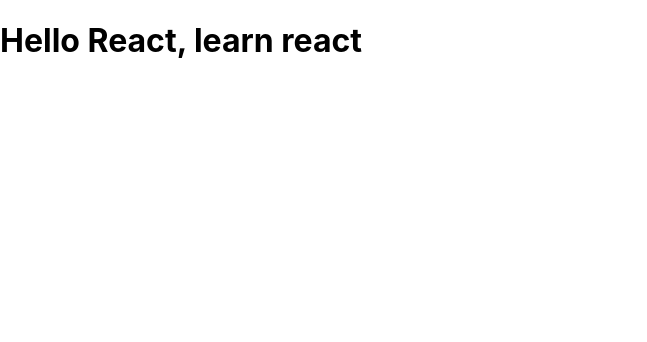
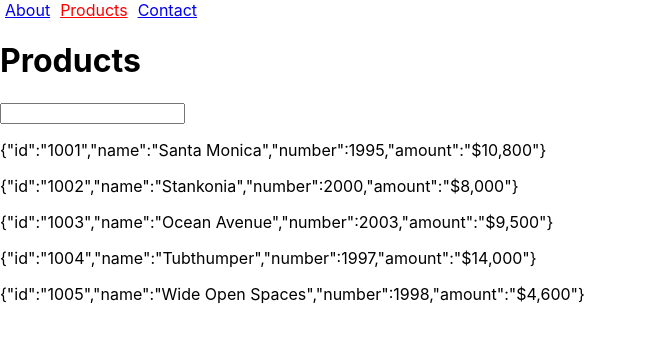
Before and after one commit to xbzhang2020/learning-react, a React (Create React App) app: page /products in a window 1280 px wide. Shown: the top 342 px of the page, without its empty margins (0-647 px from the left). Built offline with nearby package versions, Linux system fonts and the light colour scheme.

Commit message:
feat: 路由

```diff
--- a/package.json
+++ b/package.json
@@ -7,6 +7,7 @@
     "@testing-library/jest-dom": "^5.11.4",
     "@testing-library/react": "^11.1.0",
     "@testing-library/user-event": "^12.1.10",
+    "antd": "^4.18.4",
     "mobx": "^6.3.6",
     "mobx-react": "^7.2.1",
     "react": "^17.0.2",
--- a/src/App.jsx
+++ b/src/App.jsx
@@ -3,11 +3,13 @@
 // import MyRedux from './components/redux'
 // import MyMobx from "./components/mobx";
 // import HookDemo from './hooks'
+import RouterDemo from './router'
 
 function App() {
   return (
     <div className="App">
-      <h1>Hello React, learn react</h1>
+      {/* <h1>Hello React, learn react</h1> */}
+      <RouterDemo />
     </div>
   )
 }
--- a/src/index.tsx
+++ b/src/index.tsx
@@ -2,11 +2,14 @@
 import ReactDOM from 'react-dom'
 import './index.css'
 import App from './App'
+import { BrowserRouter } from 'react-router-dom'
 import reportWebVitals from './reportWebVitals'
 
 ReactDOM.render(
   <React.StrictMode>
-    <App />
+    <BrowserRouter>
+      <App />
+    </BrowserRouter>
   </React.StrictMode>,
   document.getElementById('root')
 )
--- /dev/null
+++ b/src/router/index.tsx
@@ -0,0 +1,22 @@
+import { Routes, Route } from 'react-router-dom'
+import { Home, About, Products, Contact, ProductDetail, Whoops404 } from './pages'
+
+function App() {
+  return (
+    <div>
+      <Routes>
+        <Route path="/" element={<Home />}>
+          <Route index element={<div>Click a Link.</div>} />
+          <Route path="about" element={<About />} />
+          <Route path="products" element={<Products />}>
+            <Route path=":id" element={<ProductDetail />} />
+          </Route>
+          <Route path="contact" element={<Contact />} />
+        </Route>
+        <Route path="*" element={<Whoops404 />} />
+      </Routes>
+    </div>
+  )
+}
+
+export default App
--- /dev/null
+++ b/src/router/pages.tsx
@@ -0,0 +1,114 @@
+import { NavLink, Outlet, useParams, useLocation, useSearchParams, useNavigate } from 'react-router-dom'
+import products from './products'
+
+export function Home() {
+  const links = [
+    {
+      path: 'about',
+      name: 'About'
+    },
+    {
+      path: 'products',
+      name: 'Products'
+    },
+    {
+      path: 'contact',
+      name: 'Contact'
+    }
+  ]
+
+  return (
+    <div>
+      <nav>
+        {links.map((item) => (
+          <NavLink
+            key={item.path}
+            to={item.path}
+            style={({ isActive }) => {
+              return {
+                margin: '5px',
+                color: isActive ? 'red' : ''
+              }
+            }}
+          >
+            {item.name}
+          </NavLink>
+        ))}
+      </nav>
+      <Outlet />
+    </div>
+  )
+}
+
+export function About() {
+  const navigate = useNavigate()
+  return (
+    <div>
+      <h1>About</h1>
+      <button onClick={() => navigate('/')}>Home</button>
+    </div>
+  )
+}
+
+export function Products() {
+  const [searchParams, setSearchParams] = useSearchParams()
+  return (
+    <div>
+      <h1>Products</h1>
+      <input
+        type="text"
+        value={searchParams.get('filter') || ''}
+        onChange={(event) => {
+          const filter = event.target.value
+          if (filter) {
+            setSearchParams({ filter })
+          } else {
+            setSearchParams({})
+          }
+        }}
+      />
+      <div>
+        {products
+          .filter((item) => {
+            const filter = searchParams.get('filter')
+            if (!filter) return true
+            return item.name.toLowerCase().startsWith(filter.toLowerCase())
+          })
+          .map((item) => (
+            <div key={item.id}>{<Product dataSource={item} />}</div>
+          ))}
+      </div>
+      <Outlet />
+    </div>
+  )
+}
+
+export function Product(props: any) {
+  return <p>{JSON.stringify(props.dataSource)}</p>
+}
+
+export function ProductDetail() {
+  const params = useParams()
+  const product = products.find((item) => item.id === params.id)
+  console.log(product)
+
+  return (
+    <div>
+      <p>Product Detail</p>
+      <div>{product ? JSON.stringify(product) : 'Not Found.'}</div>
+    </div>
+  )
+}
+
+export function Contact() {
+  return (
+    <div>
+      <h1>Contact</h1>
+    </div>
+  )
+}
+
+export function Whoops404() {
+  const location = useLocation()
+  return <div>Resource not found at {location.pathname}.</div>
+}
--- /dev/null
+++ b/src/router/products.ts
@@ -0,0 +1,34 @@
+const products = [
+  {
+    id: '1001',
+    name: 'Santa Monica',
+    number: 1995,
+    amount: '$10,800'
+  },
+  {
+    id: '1002',
+    name: 'Stankonia',
+    number: 2000,
+    amount: '$8,000'
+  },
+  {
+    id: '1003',
+    name: 'Ocean Avenue',
+    number: 2003,
+    amount: '$9,500'
+  },
+  {
+    id: '1004',
+    name: 'Tubthumper',
+    number: 1997,
+    amount: '$14,000'
+  },
+  {
+    id: '1005',
+    name: 'Wide Open Spaces',
+    number: 1998,
+    amount: '$4,600'
+  }
+]
+
+export default products
```
Also changed, not shown: src/router/page.js (deleted, +0 -7 lines), 1 other file (tests, documents, lock files or other folders).
